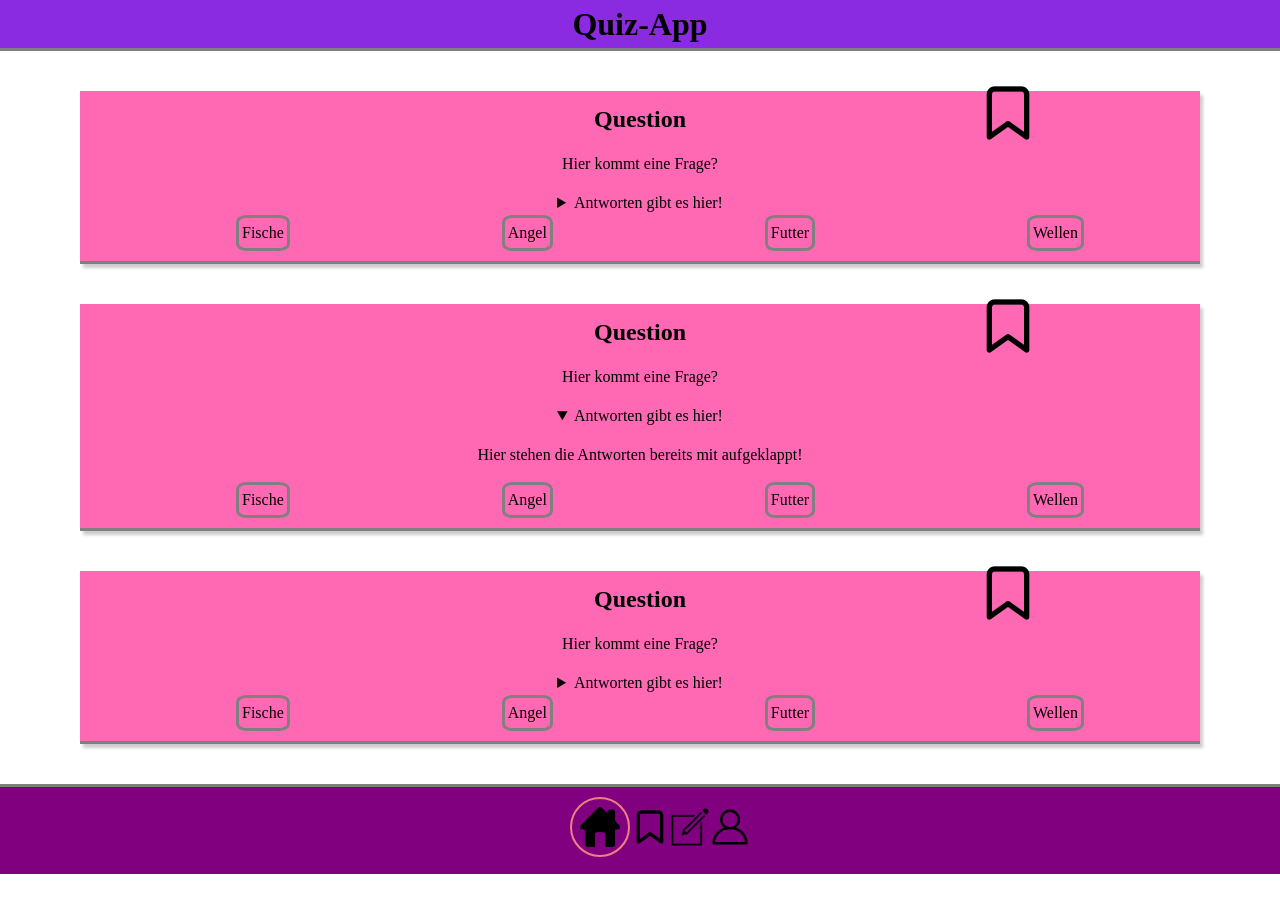
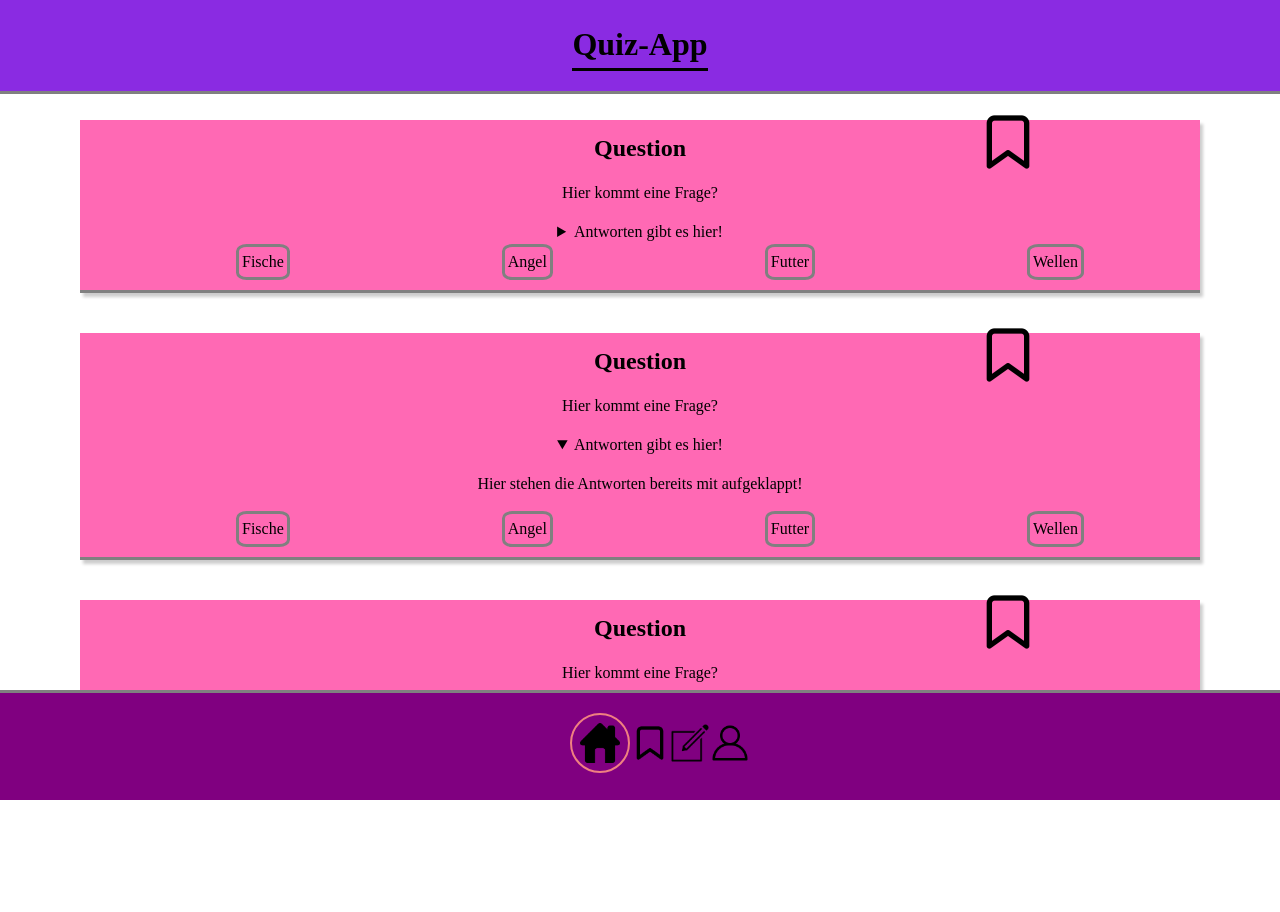
Before and after one commit to bejanaf/quiz-app, a website built with Vite: page index.html in a window 1280 px wide. Before the commit the page ends 874 px from the top, so only its background shows below. Built offline with nearby package versions, Linux system fonts and the light colour scheme.

Commit message:
fixed header footer bookmark transformation

```diff
--- a/base.css
+++ b/base.css
@@ -7,12 +7,29 @@ body {
   line-height: 1.5;
 }
 
+header {
+  position: fixed;
+  top: 0;
+  width: 100%;
+  margin-bottom: 100px;
+  z-index: 1000;
+}
+
+main {
+  margin-bottom: 200px;
+  margin-top: 120px;
+}
+
 footer {
-  xposition: fixed;
+  background-color: purple;
+  border-top: 3px grey solid;
   display: flex;
-  justify-content: center;
-  border-top: 3px grey solid;
-  background-color: purple;
+  justify-content: space-around;
+  padding: 10px;
+  position: fixed;
+  left: 0;
+  right: 0;
+  bottom: 0;
 }
 
 .button-logout {
@@ -26,10 +43,11 @@ footer {
 
 .header {
   background-color: blueviolet;
-  text-align: center;
+  border-bottom: 3px solid grey;
   display: flex;
   justify-content: center;
-  border-bottom: 3px solid grey;
+  padding: 20px;
+  text-align: center;
 }
 
 .list {
@@ -56,7 +74,9 @@ footer {
   justify-content: space-around;
 }
 
-.title {
+.title__center {
+  border-bottom: black 3px solid;
+  xopacity: 0.5;
 }
 
 p {
--- a/index.html
+++ b/index.html
@@ -9,7 +9,7 @@
   </head>
   <body>
     <header class="header">
-      <h1 class="title center">Quiz-App</h1>
+      <h1 class="title__center">Quiz-App</h1>
     </header>
 
     <main>
```
Also changed, not shown: bookmark.html (+1 -1 lines).
